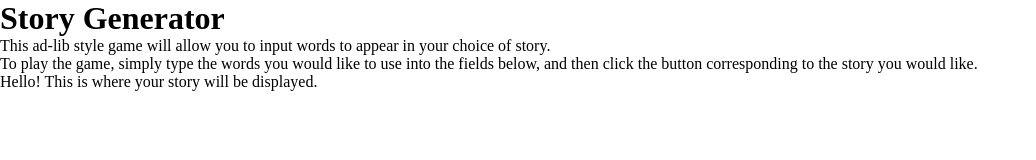
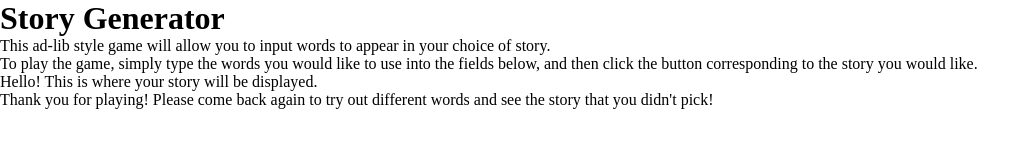
Before and after one commit to RMoran98/story-generator, a plain HTML site: page index.html in a window 1280 px wide. Shown: the whole page, without its empty margins (0-1036 px from the left). Drawn offline with Linux system fonts and the light colour scheme.

Commit message:
Add missing main tag to the body, and a footer with a thank you message

```diff
--- a/index.html
+++ b/index.html
@@ -22,6 +22,7 @@
         <p>To play the game, simply type the words you would like to use into the fields below, and then click the
             button corresponding to the story you would like.</p>
     </header>
+    <main>
         <!--The input area, which features two subsections-->
         <div>
             <!--The user input fields for the words to be used in the generated story-->
@@ -32,6 +33,11 @@
             <!--A default greeting message, to be replaced with story content when the user generates the story-->
             <p>Hello! This is where your story will be displayed.</p>
         </div>
+    </main>
+    <footer>
+        <p>Thank you for playing! Please come back again to try out different words and see the story that you didn't
+            pick!</p>
+    </footer>
     <!--The link to the script.js file, placed at the end so that the html and css may load before the game can be played, and the DOM elements the script needs to run will be in place-->
     <script src="assets/js/script.js"></script>
 </body>
```
Lines whose indentation alone changed are shown as unchanged.
